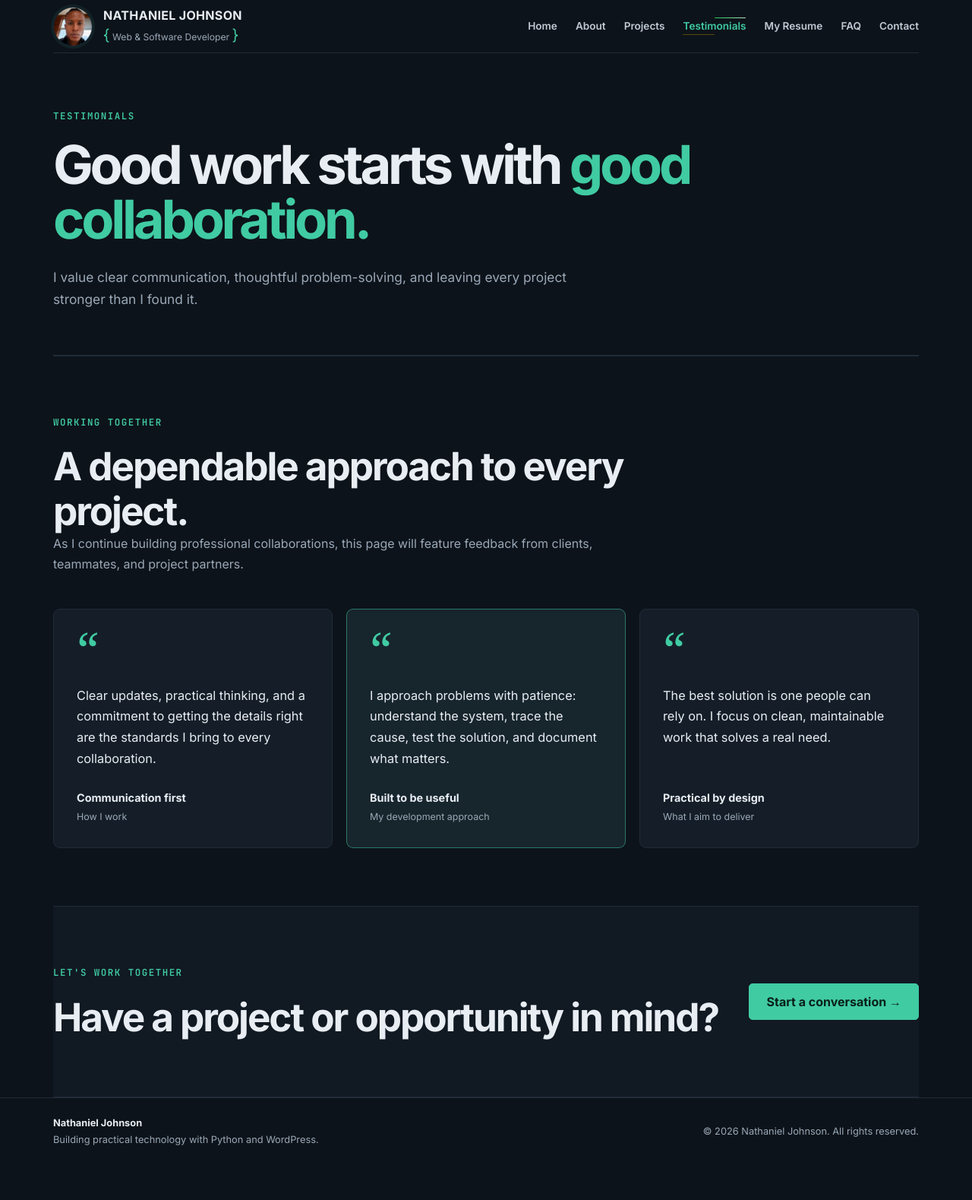
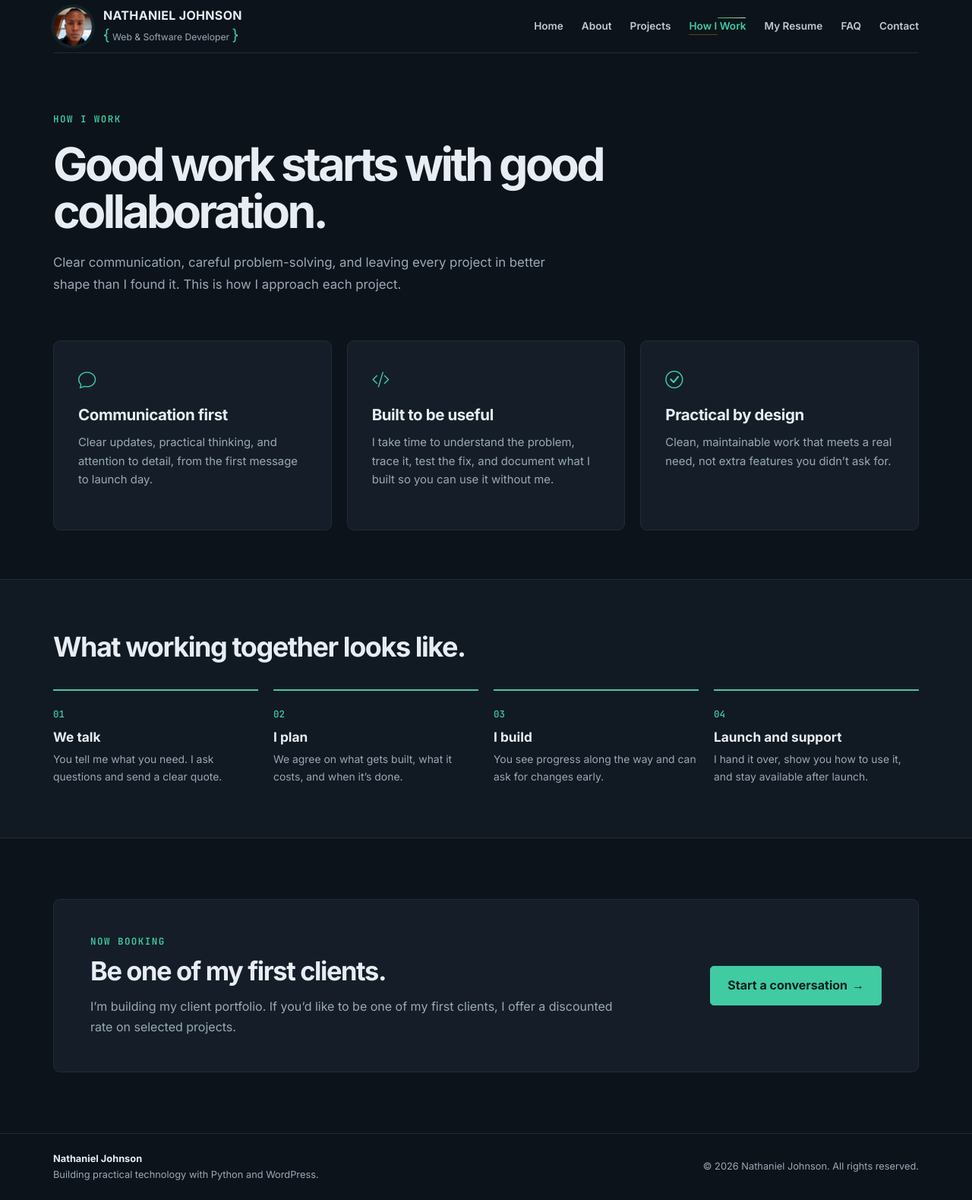
Before and after one commit to nathanbenadict2021-coder/nathaniel-portfolio, a Flask app: page /testimonials in a window 1280 px wide. Shown: the whole page at 76% size. Before the commit the page ends 1507 px from the top, so only its background shows below. Run offline with Flask 3, Linux system fonts and the light colour scheme; some libraries are stand-ins or nearby versions.

Commit message:
Turn testimonials page into how I work overview

```diff
--- a/static/css/style.css
+++ b/static/css/style.css
@@ -892,3 +892,43 @@ input, textarea { background: #111922; border-color: var(--line); border-radius:
     .contact-layout { grid-template-columns: minmax(0, 672px) minmax(320px, 1fr); }
 }
 .contact-hero, .contact-layout { font-family: "Space Grotesk", Inter, sans-serif; }
+.work-hero { border: 0; padding-top: 76px; padding-bottom: 30px; }
+.work-hero h1 { max-width: 850px; font-size: clamp(2.9rem, 5.5vw, 3.8rem); }
+.work-hero > p:not(.eyebrow) { max-width: 700px; margin-top: 22px; font-size: 1.05rem; }
+.work-principles-section { padding-top: 30px; padding-bottom: 64px; }
+.work-principle-grid { display: grid; grid-template-columns: repeat(3, 1fr); gap: 20px; }
+.work-principle-card { min-height: 250px; padding: 32px; border: 1px solid var(--line); border-radius: 9px; background: #151e28; }
+.work-principle-card i { color: var(--accent); font-size: 1.45rem; }
+.work-principle-card h2 { margin-top: 13px; font-size: 1.28rem; letter-spacing: -.02em; }
+.work-principle-card p { margin-top: 13px; color: var(--muted); font-size: .93rem; line-height: 1.65; }
+.work-process-band { background: var(--bg-soft); border-block: 1px solid var(--line); }
+.work-process-inner { width: min(var(--max), calc(100% - 40px)); margin: auto; padding: 68px 0; }
+.work-process-inner > h2 { margin-bottom: 34px; font-size: 2.25rem; }
+.work-process-grid { display: grid; grid-template-columns: repeat(4, 1fr); gap: 20px; }
+.work-process-grid article { padding-top: 16px; border-top: 2px solid var(--accent); }
+.work-process-grid article > span { color: var(--accent); font: 500 .78rem "JetBrains Mono", monospace; }
+.work-process-grid h3 { margin-top: 7px; font-size: 1.08rem; }
+.work-process-grid p { margin-top: 8px; color: var(--muted); font-size: .87rem; line-height: 1.65; }
+.first-client-section { padding-top: 80px; padding-bottom: 80px; }
+.first-client-card { display: flex; justify-content: space-between; align-items: center; gap: 35px; padding: 44px 48px; border: 1px solid var(--line); border-radius: 9px; background: #151e28; }
+.first-client-card .eyebrow { margin-bottom: 8px; }
+.first-client-card h2 { font-size: 2.15rem; }
+.first-client-card > div > p:last-child { max-width: 700px; margin-top: 14px; color: var(--muted); }
+.first-client-card .btn { min-height: 52px; border-radius: 5px; white-space: nowrap; }
+.first-client-card .btn span { margin-left: 6px; }
+@media (max-width: 820px) {
+    .work-principle-grid { grid-template-columns: 1fr; }
+    .work-principle-card { min-height: 0; }
+    .work-process-grid { grid-template-columns: repeat(2, 1fr); row-gap: 28px; }
+    .first-client-card { align-items: flex-start; flex-direction: column; padding: 32px; }
+}
+@media (max-width: 520px) {
+    .work-hero { padding-top: 55px; }
+    .work-hero h1 { font-size: 2.75rem; }
+    .work-process-inner { width: calc(100% - 28px); padding: 52px 0; }
+    .work-process-inner > h2 { font-size: 1.85rem; }
+    .work-process-grid { grid-template-columns: 1fr; }
+    .first-client-section { padding-top: 55px; padding-bottom: 55px; }
+    .first-client-card { padding: 26px 22px; }
+    .first-client-card h2 { font-size: 1.75rem; }
+}
--- a/templates/base.html
+++ b/templates/base.html
@@ -32,7 +32,7 @@
             <a href="{{ url_for('index') }}"class="{% if request.endpoint =='index' %} active{% endif %}">Home</a>
             <a href="{{ url_for('about') }}"class="{% if request.endpoint =='about' %} active{% endif %}">About</a>
             <a href="{{ url_for('projects') }}" class="{% if request.endpoint =='projects' %} active{% endif %}">Projects</a>
-            <a href="{{ url_for('testimonials') }}" class="{% if request.endpoint =='testimonials' %} active{% endif %}">Testimonials</a>
+            <a href="{{ url_for('testimonials') }}" class="{% if request.endpoint =='testimonials' %} active{% endif %}">How I Work</a>
             <a href="{{ url_for('resume') }}" class="{% if request.endpoint =='resume' %} active{% endif %}">My Resume</a>
             <a href="{{ url_for('faq') }}" class="{% if request.endpoint =='faq' %} active{% endif %}">FAQ</a>
             <a href="{{ url_for('contact') }}" class="{% if request.endpoint =='contact' %} active{% endif %}">Contact</a>
--- a/templates/testimonials.html
+++ b/templates/testimonials.html
@@ -1,46 +1,53 @@
 {% extends "base.html" %}
-{% block title %}Testimonials | Nathaniel Johnson{% endblock %}
+{% block title %}How I Work | Nathaniel Johnson{% endblock %}
 
 {% block content %}
-<!-- Replace the approach statements below with attributed, permissioned feedback as it becomes available. -->
-<section class="page-hero section">
-    <p class="eyebrow">TESTIMONIALS</p>
-    <h1>Good work starts with <span>good collaboration.</span></h1>
-    <p>I value clear communication, thoughtful problem-solving, and leaving every project stronger than I found it.</p>
+<section class="page-hero section work-hero">
+    <p class="eyebrow">HOW I WORK</p>
+    <h1>Good work starts with good collaboration.</h1>
+    <p>Clear communication, careful problem-solving, and leaving every project in better shape than I found it. This is how I approach each project.</p>
 </section>
 
-<section class="section testimonial-section">
-    <div class="section-heading">
-        <p class="eyebrow">WORKING TOGETHER</p>
-        <h2>A dependable approach to every project.</h2>
-        <p>As I continue building professional collaborations, this page will feature feedback from clients, teammates, and project partners.</p>
-    </div>
-
-    <!-- Duplicate a testimonial-card for each new testimonial; keep names and roles accurate. -->
-    <div class="testimonial-grid">
-        <article class="testimonial-card">
-            <span class="quote-mark" aria-hidden="true">&ldquo;</span>
-            <p>Clear updates, practical thinking, and a commitment to getting the details right are the standards I bring to every collaboration.</p>
-            <footer><strong>Communication first</strong><span>How I work</span></footer>
+<section class="section work-principles-section">
+    <div class="work-principle-grid">
+        <article class="work-principle-card">
+            <i class="bi bi-chat" aria-hidden="true"></i>
+            <h2>Communication first</h2>
+            <p>Clear updates, practical thinking, and attention to detail, from the first message to launch day.</p>
         </article>
-        <article class="testimonial-card featured">
-            <span class="quote-mark" aria-hidden="true">&ldquo;</span>
-            <p>I approach problems with patience: understand the system, trace the cause, test the solution, and document what matters.</p>
-            <footer><strong>Built to be useful</strong><span>My development approach</span></footer>
+        <article class="work-principle-card">
+            <i class="bi bi-code-slash" aria-hidden="true"></i>
+            <h2>Built to be useful</h2>
+            <p>I take time to understand the problem, trace it, test the fix, and document what I built so you can use it without me.</p>
         </article>
-        <article class="testimonial-card">
-            <span class="quote-mark" aria-hidden="true">&ldquo;</span>
-            <p>The best solution is one people can rely on. I focus on clean, maintainable work that solves a real need.</p>
-            <footer><strong>Practical by design</strong><span>What I aim to deliver</span></footer>
+        <article class="work-principle-card">
+            <i class="bi bi-check-circle" aria-hidden="true"></i>
+            <h2>Practical by design</h2>
+            <p>Clean, maintainable work that meets a real need, not extra features you didn’t ask for.</p>
         </article>
     </div>
 </section>
 
-<section class="section cta">
-    <div>
-        <p class="eyebrow">LET'S WORK TOGETHER</p>
-        <h2>Have a project or opportunity in mind?</h2>
+<section class="work-process-band">
+    <div class="work-process-inner">
+        <h2>What working together looks like.</h2>
+        <div class="work-process-grid">
+            <article><span>01</span><h3>We talk</h3><p>You tell me what you need. I ask questions and send a clear quote.</p></article>
+            <article><span>02</span><h3>I plan</h3><p>We agree on what gets built, what it costs, and when it’s done.</p></article>
+            <article><span>03</span><h3>I build</h3><p>You see progress along the way and can ask for changes early.</p></article>
+            <article><span>04</span><h3>Launch and support</h3><p>I hand it over, show you how to use it, and stay available after launch.</p></article>
+        </div>
     </div>
-    <a class="btn primary" href="{{ url_for('contact') }}">Start a conversation &rarr;</a>
+</section>
+
+<section class="section first-client-section">
+    <div class="first-client-card">
+        <div>
+            <p class="eyebrow">NOW BOOKING</p>
+            <h2>Be one of my first clients.</h2>
+            <p>I’m building my client portfolio. If you’d like to be one of my first clients, I offer a discounted rate on selected projects.</p>
+        </div>
+        <a class="btn primary" href="{{ url_for('contact') }}">Start a conversation <span aria-hidden="true">&rarr;</span></a>
+    </div>
 </section>
 {% endblock %}
```
